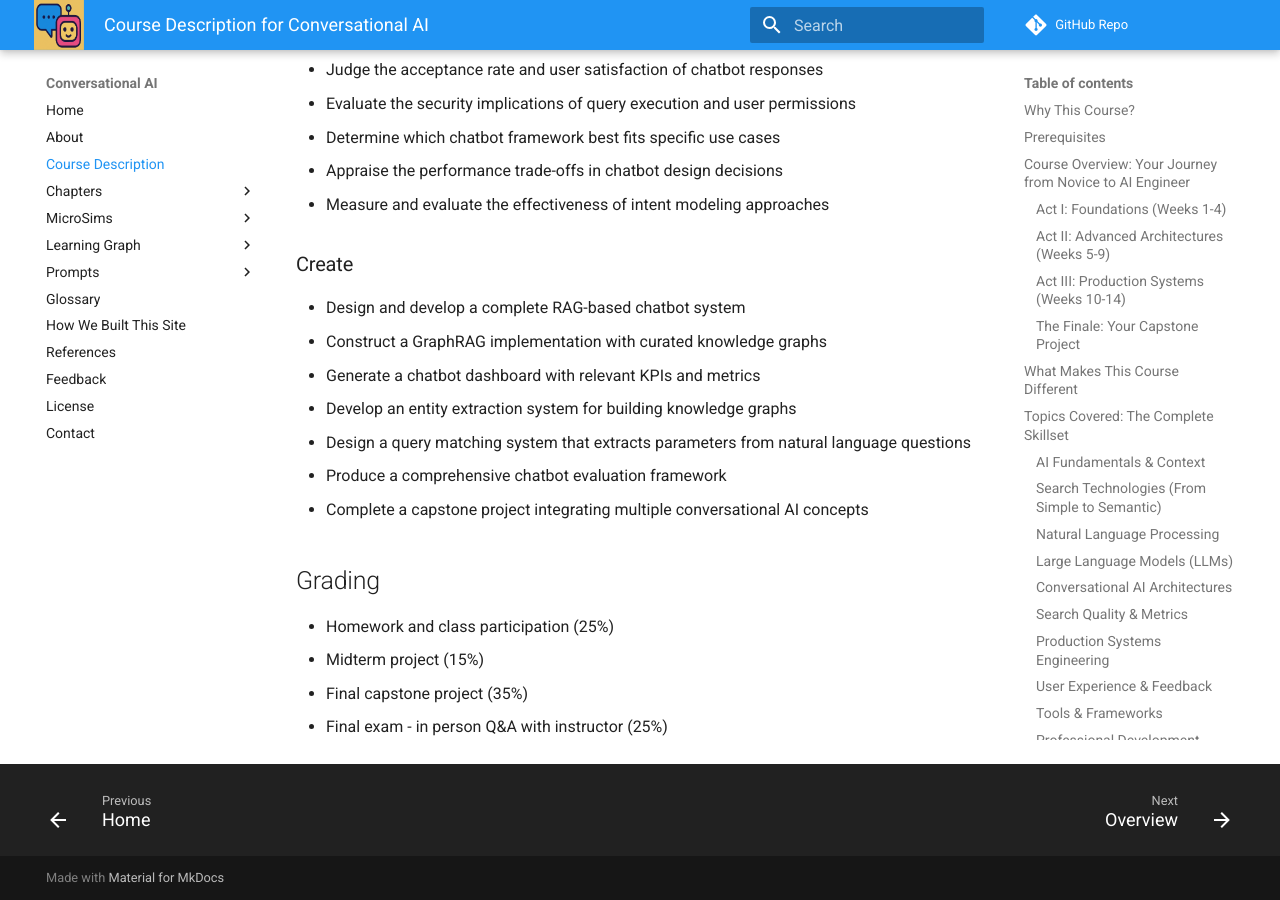
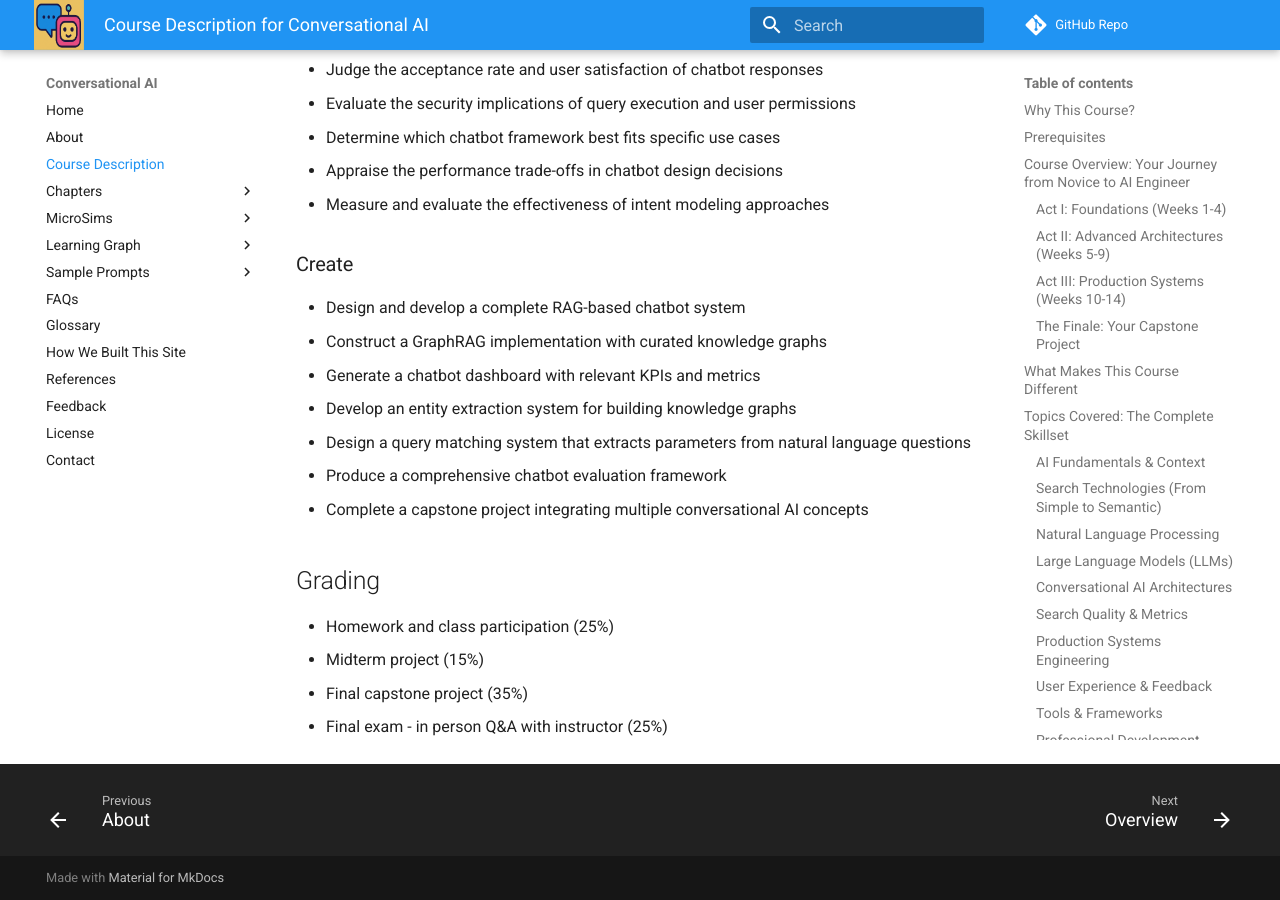
Before and after one commit to dmccreary/conversational-ai, an MkDocs documentation site: the page built from docs/course-description.md, in a window 1280 px wide and 900 px high, scrolled down 6841 px. Built offline with MkDocs 1.6.1 and Material for MkDocs 9.7.7, drawn with Linux system fonts in a browser that asks for light colours; comment, search, counter and statistics services are not loaded.

Commit message:
updating content

```diff
--- a/mkdocs.yml
+++ b/mkdocs.yml
@@ -9,7 +9,7 @@
 
 nav:
   - Home: index.md
-  - About: About.md
+  - About: about.md
   - Course Description: course-description.md
 
   - Chapters:
@@ -74,11 +74,15 @@
     - FAQ Coverage Gaps: learning-graph/faq-coverage-gaps.md
     - Quiz Generation Report: learning-graph/quiz-generation-report.md
 
-  - Prompts:
+  - Sample Prompts:
     - prompts/01-bloom-taxonomy-enrichment.md
     - prompts/01-run-the-course-description-analyzer-skill.md
     - prompts/02-graph-viewer-legend.md
+    - prompts/03-rewrite-course-description.md
+    - prompts/04-social-media-preview.md
+    - prompts/05-chapter-content-generator-skill.md
 
+  - FAQs: faq.md
   - Glossary: glossary.md
   - How We Built This Site: how-we-built-this-site.md
   - References: references.md
```
